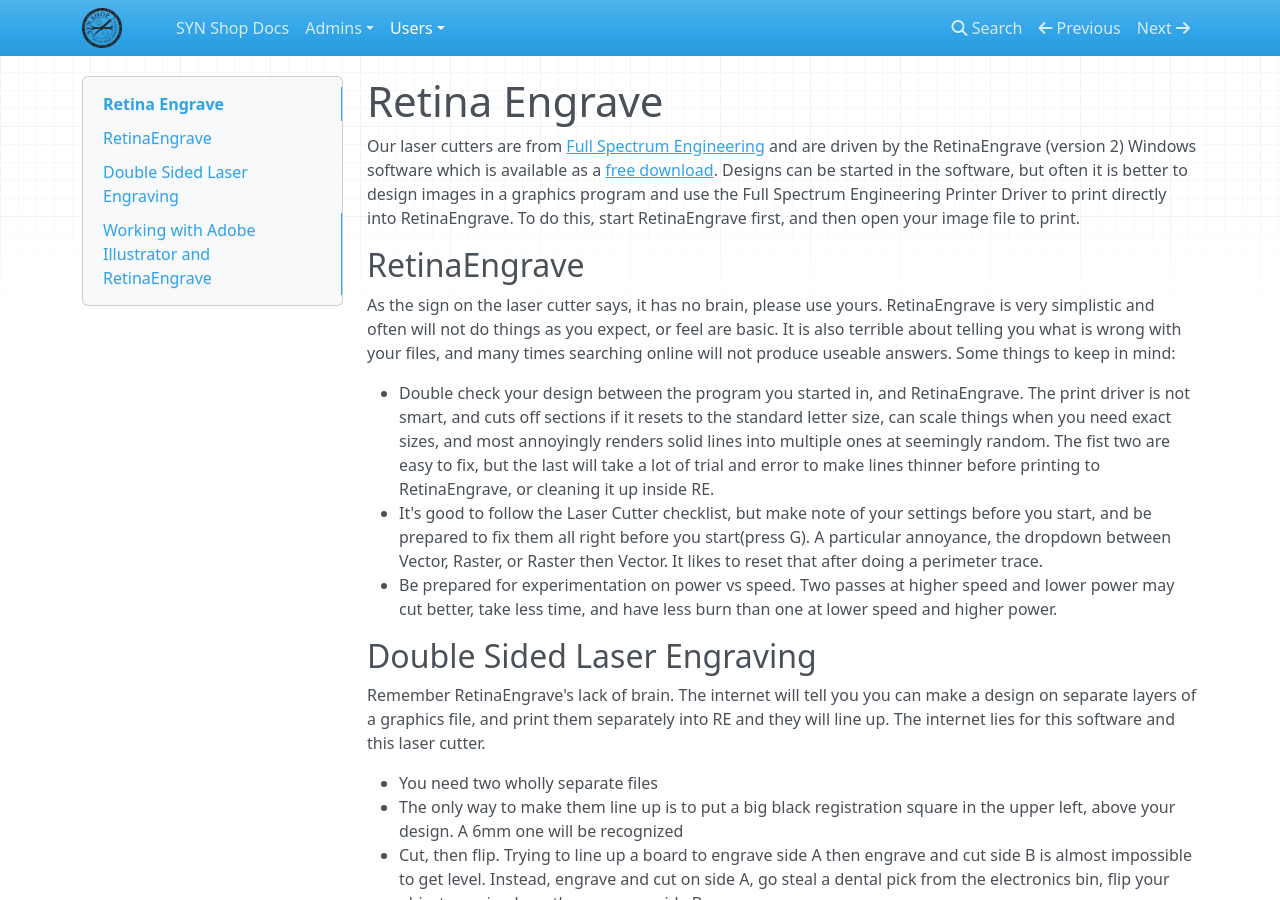
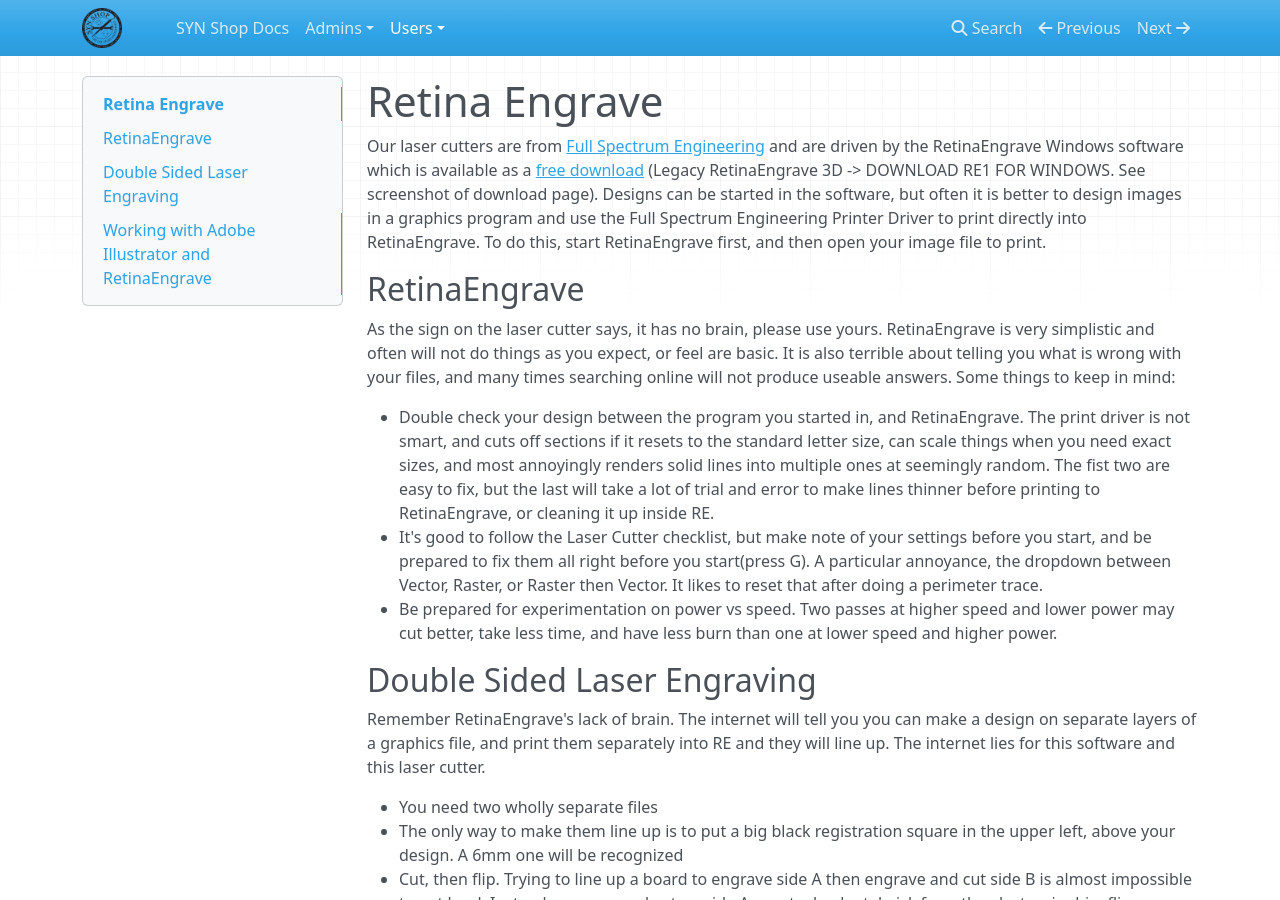
Before and after one commit to synshop/rtfm, an MkDocs documentation site: the page built from docs/users/Equipment/Retina Engrave.md, in a window 1280 px wide and 900 px high. Built offline with MkDocs 1.6.1, drawn with Linux system fonts in a browser that asks for light colours; nearby versions of some CDN libraries.

Commit message:
Update Retina Engrave.md

```diff
--- a/docs/users/Equipment/Retina Engrave.md
+++ b/docs/users/Equipment/Retina Engrave.md
@@ -1,6 +1,6 @@
 # Retina Engrave
 
-Our laser cutters are from [Full Spectrum Engineering](https://fslaser.com/) and are driven by the RetinaEngrave (version 2) Windows software which is available as a [free download](https://fslaser.com/RetinaEngrave). Designs can be started in the software, but often it is better to design images in a graphics program and use the Full Spectrum Engineering Printer Driver to print directly into RetinaEngrave.  To do this, start RetinaEngrave first, and then open your image file to print.
+Our laser cutters are from [Full Spectrum Engineering](https://fslaser.com/) and are driven by the RetinaEngrave Windows software which is available as a [free download](https://fslaser.com/RetinaEngrave) (Legacy RetinaEngrave 3D  -> DOWNLOAD RE1 FOR WINDOWS.  See screenshot of download page). Designs can be started in the software, but often it is better to design images in a graphics program and use the Full Spectrum Engineering Printer Driver to print directly into RetinaEngrave.  To do this, start RetinaEngrave first, and then open your image file to print.
 
 ##RetinaEngrave
 
```
